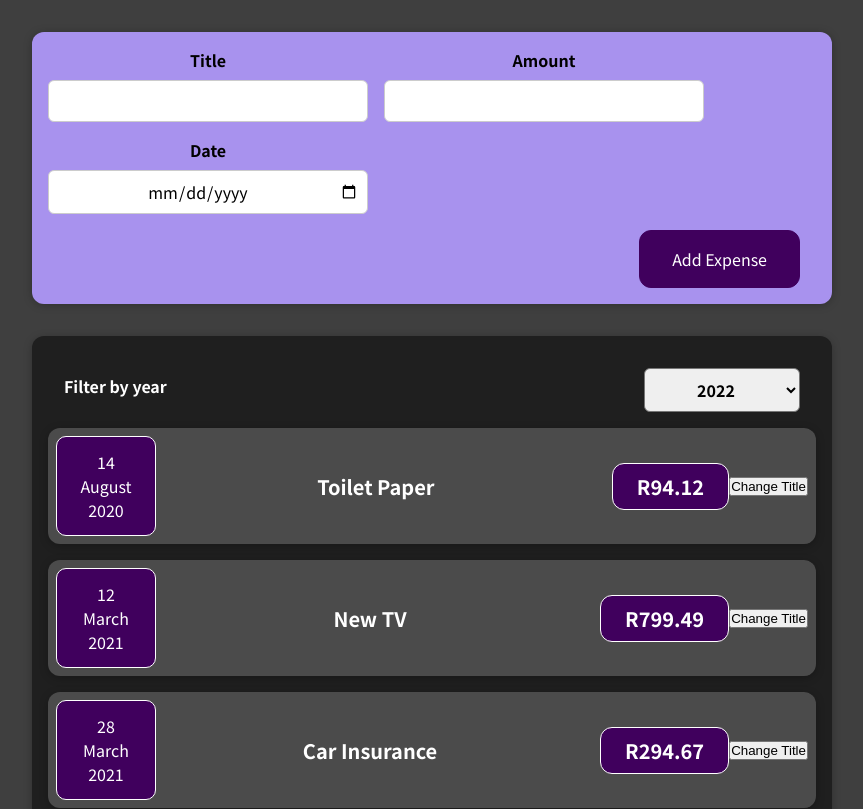
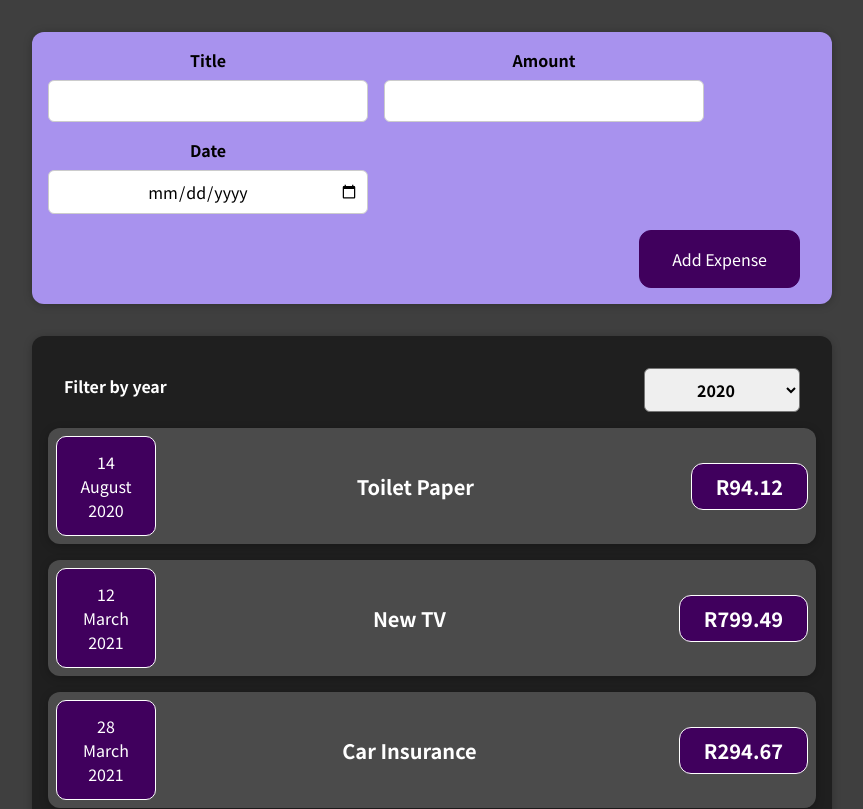
Before and after one commit to FoxPopuli/udemy-react, a React (Create React App) app: page / in a window 1280 px wide. Shown: the top 809 px of the page, without its empty margins (208-1071 px from the left). Built offline with nearby package versions, Linux system fonts and the light colour scheme.

Commit message:
Removed demonstration button

```diff
--- a/src/components/Expenses/ExpenseItem.js
+++ b/src/components/Expenses/ExpenseItem.js
@@ -1,23 +1,15 @@
-import { useState } from "react";
-
 import "./ExpenseItem.css";
 import SquareDate from "./SquareDate";
 import Card from "../UI/Card";
 
 const ExpenseItem = (props) => {
-  const [title, setTitle] = useState(props.title);
-  const clickHandler = () => {
-    setTitle("Updated!");
-  };
-
   return (
     <Card className="expense-item">
       <SquareDate date={props.date} />
       <div className="expense-item__description">
-        <h2>{title}</h2>
+        <h2>{props.title}</h2>
         <div className="expense-item__price">R{props.amount}</div>
       </div>
-      <button onClick={clickHandler}>Change Title</button>
     </Card>
   );
 };
--- a/src/components/Expenses/Expenses.js
+++ b/src/components/Expenses/Expenses.js
@@ -5,16 +5,17 @@ import "./Expenses.css";
 import { useState } from "react";
 
 const Expenses = (props) => {
-  const [filterYear, setFilterYear] = useState("");
-  const filterYearChangeHandler = (year) => {
-    // console.log(typeof year);
+  const [filterYear, setFilterYear] = useState("2020");
+  const filterChangeHandler = (year) => {
     setFilterYear(year);
-    console.log(filterYear);
   };
 
   return (
     <Card className="expenses">
-      <ExpensesFilter onFilterYearChange={filterYearChangeHandler} />
+      <ExpensesFilter
+        selected={filterYear}
+        onFilterChange={filterChangeHandler}
+      />
 
       <ExpenseItem
         title={props.items[0].title}
--- a/src/components/ExpensesFilter/ExpensesFilter.js
+++ b/src/components/ExpensesFilter/ExpensesFilter.js
@@ -4,14 +4,13 @@ import "./ExpensesFilter.css";
 
 const ExpensesFilter = (props) => {
   const yearChangeHandler = (event) => {
-    console.log(event.target.value);
-    props.onFilterYearChange(event.target.value);
+    props.onFilterChange(event.target.value);
   };
   return (
     <div className="expenses-filter">
       <div className="expenses-filter__control">
         <label>Filter by year</label>
-        <select onChange={yearChangeHandler}>
+        <select onChange={yearChangeHandler} value={props.selected}>
           <option value="2022">2022</option>
           <option value="2021">2021</option>
           <option value="2020">2020</option>
```
